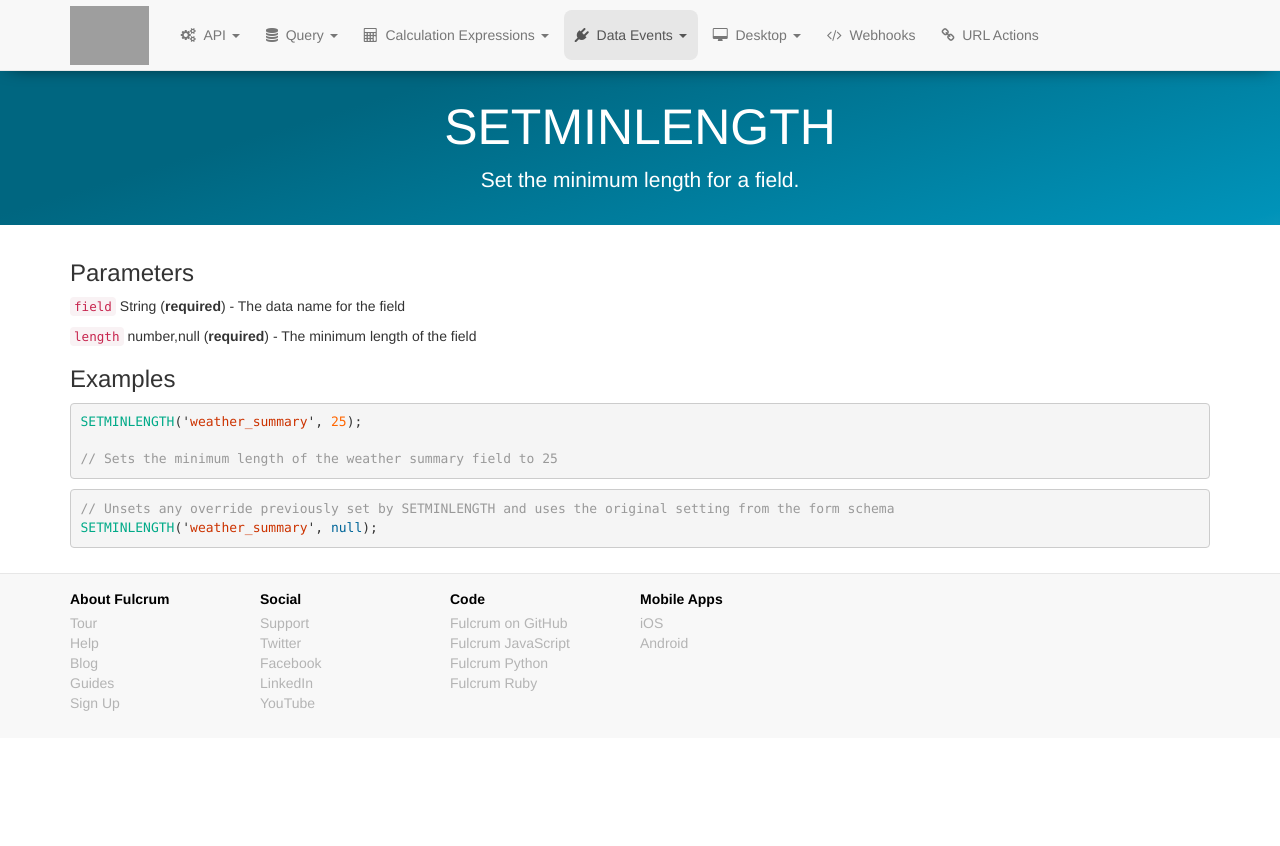
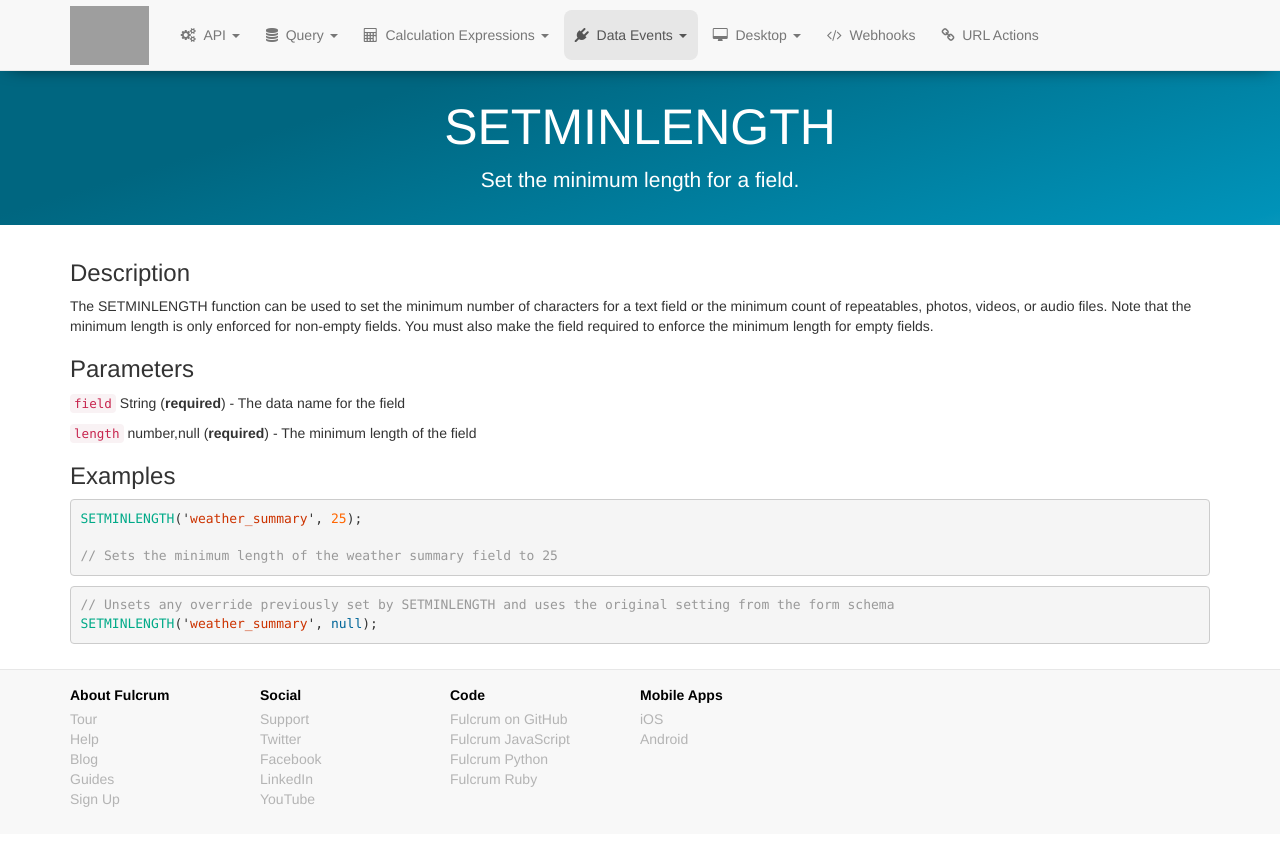
Before and after one commit to rylincoln/developer.fulcrumapp.com, a Jekyll site: the page built from _data-events/reference/setminlength.md, in a window 1280 px wide. Shown: the top 846 px of the page. Built offline with Jekyll 4.4.1, drawn with Linux system fonts in a browser that asks for light colours; nearby versions of some CDN libraries; grey boxes are pictures that could not be loaded.

Commit message:
Add description for SETMINLENGTH & SETMAXLENGTH

```diff
--- a/_data-events/reference/setminlength.md
+++ b/_data-events/reference/setminlength.md
@@ -6,6 +6,10 @@ description: "Set the minimum length for a field."
 category: section
 permalink: /data-events/reference/setminlength/
 ---
+
+### Description
+
+The SETMINLENGTH function can be used to set the minimum number of characters for a text field or the minimum count of repeatables, photos, videos, or audio files. Note that the minimum length is only enforced for non-empty fields. You must also make the field required to enforce the minimum length for empty fields.
 
 ### Parameters
 
```
Also changed, not shown: _data-events/reference/setmaxlength.md (+4 -0 lines).
